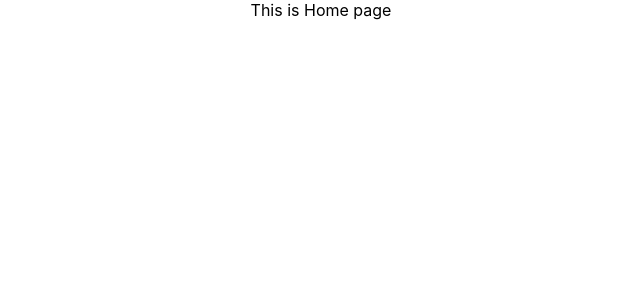
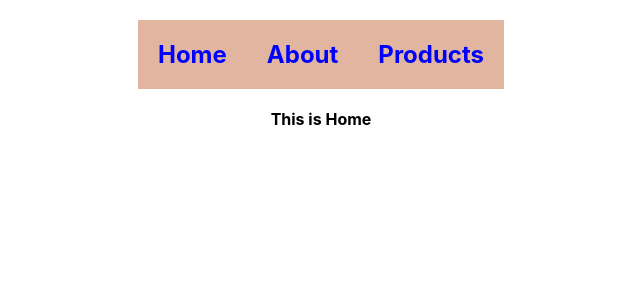
Before and after one commit to tonmoycoder/React-Router-practice-1, a React (Create React App) app: page /home in a window 1280 px wide. Shown: the top 300 px of the page, without its empty margins (319-959 px from the left). Built offline with nearby package versions, Linux system fonts and the light colour scheme.

Commit message:
Header route added

```diff
--- a/src/App.js
+++ b/src/App.js
@@ -1,12 +1,18 @@
-import logo from './logo.svg';
 import './App.css';
 import { createBrowserRouter, RouterProvider } from 'react-router-dom';
+import Products from './components/Products/Products';
+import About from './components/About/About';
+import Home from './components/Home/Home';
+import Header from './components/Header/Header';
 
 function App() {
   const router = createBrowserRouter([
-    { path : '/home' , element : <div>This is Home page</div>},
-    { path : 'about' , element : <div>This is About page</div>},
-    { path : '/' , element : <div>This is unknownn page</div>}
+
+    { path : '/' , element :( <div> <Header></Header>
+     <div>This is Front page</div></div>)},
+    { path : 'home' , element : <Home></Home>},
+    { path : 'about' , element : <About></About>},
+    { path : 'products' , element : <Products></Products>}
   ])
   return (
     <div className="App">
--- /dev/null
+++ b/src/components/About/About.js
@@ -0,0 +1,13 @@
+import React from 'react';
+import Header from '../Header/Header';
+
+const About = () => {
+    return (
+        <div>
+            <Header></Header>
+            <h2>This is about</h2>
+        </div>
+    );
+};
+
+export default About;
--- /dev/null
+++ b/src/components/Header/Header.css
@@ -0,0 +1,21 @@
+.header a{
+    text-decoration: none;
+
+    padding: 20px;
+    background: rgba(179, 70, 16, 0.396);
+    font-size: 24px;
+    color: blue;
+    font-weight: 700;
+    transition: all linear .4s;
+    -webkit-transition: all linear .4s;
+    -moz-transition: all linear .4s;
+    -ms-transition: all linear .4s;
+    -o-transition: all linear .4s;
+}
+.header a:hover{
+    color: brown;
+    background: rgba(0, 0, 0, 0.321);
+}
+.header{
+    margin: 40px;
+}
--- /dev/null
+++ b/src/components/Header/Header.js
@@ -0,0 +1,15 @@
+import React from 'react';
+import { Link } from 'react-router-dom';
+import './Header.css'
+
+const Header = () => {
+    return (
+        <div className='header'>
+            <Link to='/home'>Home</Link>
+            <Link to='/about'>About</Link>
+            <Link to='/products'>Products</Link>
+        </div>
+    );
+};
+
+export default Header;
--- /dev/null
+++ b/src/components/Home/Home.js
@@ -0,0 +1,13 @@
+import React from 'react';
+import Header from '../Header/Header';
+
+const Home = () => {
+    return (
+        <div>
+            <Header></Header>
+            <h4>This is Home</h4>
+        </div>
+    );
+};
+
+export default Home;
--- /dev/null
+++ b/src/components/Products/Products.js
@@ -0,0 +1,13 @@
+import React from 'react';
+import Header from '../Header/Header';
+
+const Products = () => {
+    return (
+        <div>
+            <Header></Header>
+            <h1>This is a product</h1>
+        </div>
+    );
+};
+
+export default Products;
```
